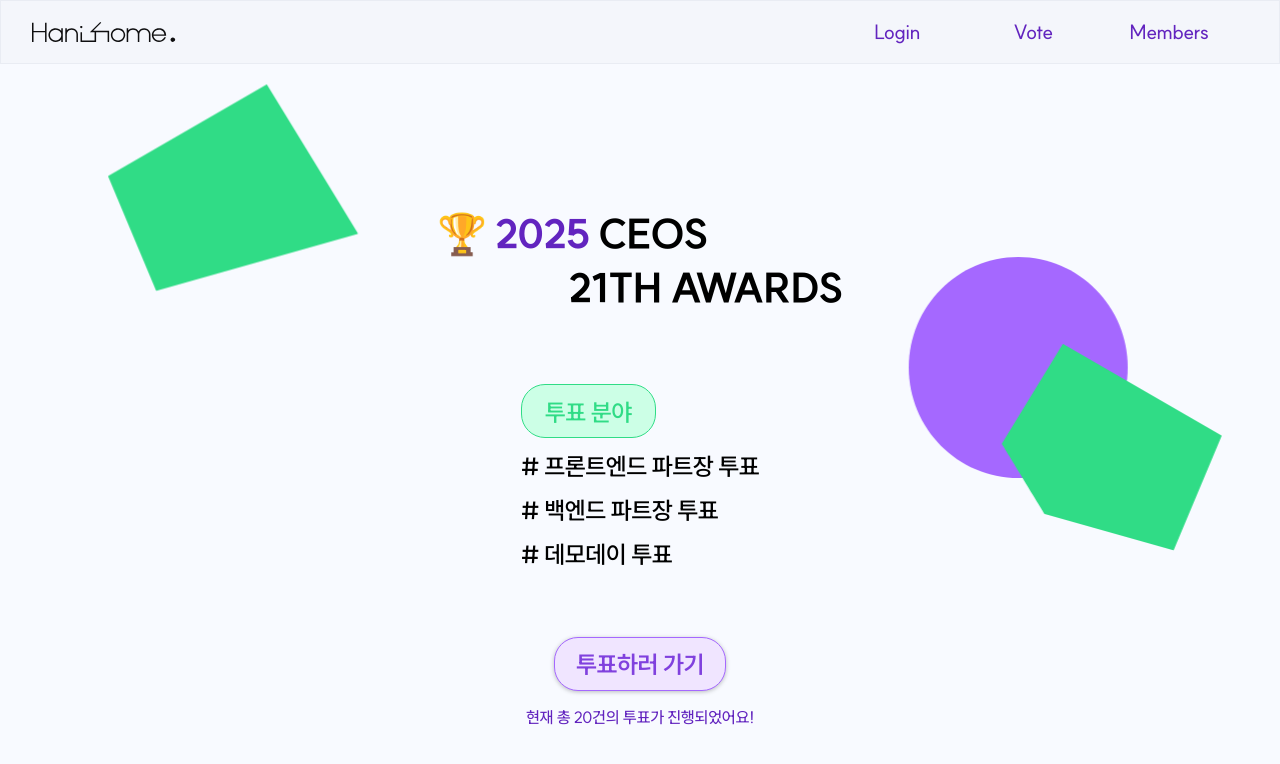
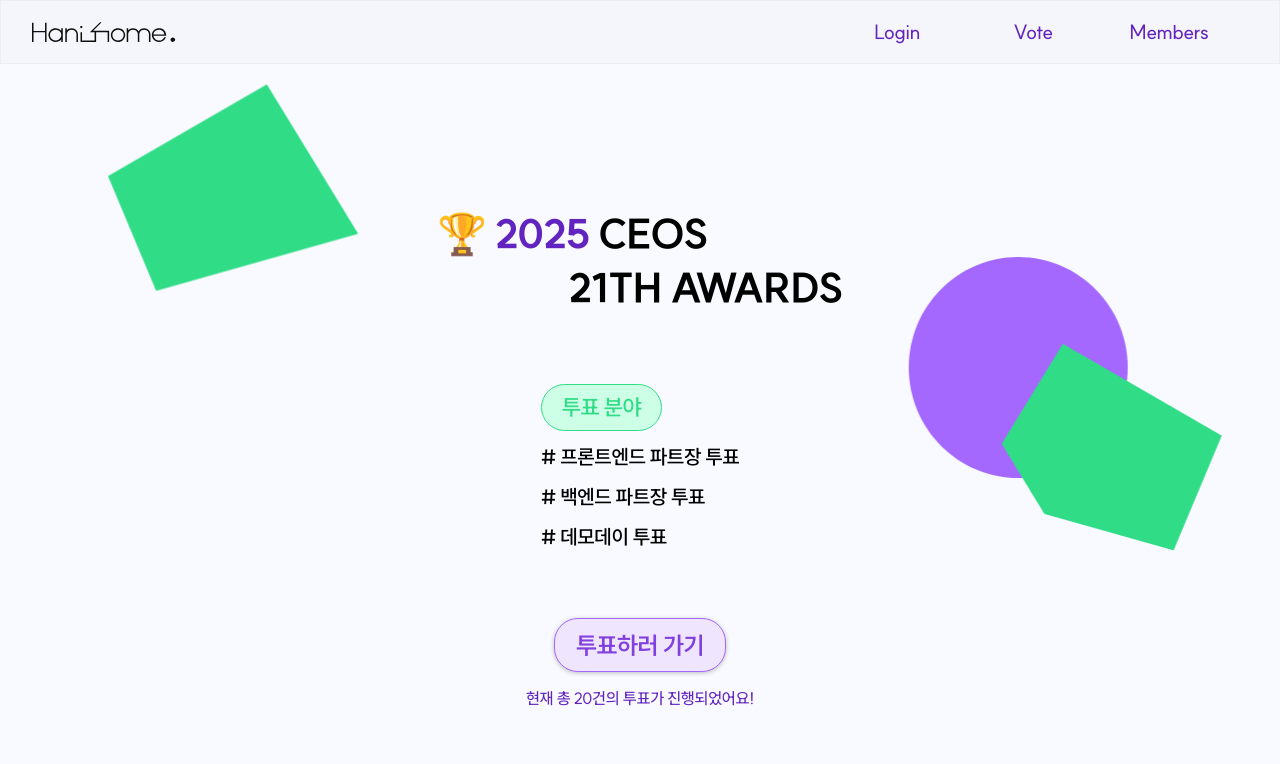
Before and after one commit to chaeyoungwon/next-vote-21th, a Next.js app in the folder next-vote-21th/: page / in a window 1280 px wide. Shown: the top 764 px of the page. Built offline with nearby package versions, Linux system fonts and the light colour scheme.

Commit message:
design: md 사이즈 내 글씨 크기 수정

```diff
--- a/next-vote-21th/src/components/home/VoteCategoryList.tsx
+++ b/next-vote-21th/src/components/home/VoteCategoryList.tsx
@@ -7,11 +7,11 @@ const categories = [
 const VoteCategoryList = () => {
   return (
     <div className="mt-[132px] flex flex-col gap-2 md:mt-[70px] md:gap-3 md:self-center">
-      <div className="text-body1-sb border-green bg-green-light text-green h-9 w-fit rounded-3xl border px-[10px] py-[7px] md:h-[54px] md:px-[23px] md:py-[11px] md:text-2xl">
+      <div className="text-body1-sb border-green bg-green-light text-green h-9 w-fit rounded-3xl border px-[10px] py-[7px] md:h-[47px] md:px-[20px] md:py-2 md:text-[22px]">
         투표 분야
       </div>
       {categories.map((label, idx) => (
-        <span key={idx} className="text-body1-sb text-black md:text-2xl">
+        <span key={idx} className="text-body1-sb text-black md:text-xl">
           {label}
         </span>
       ))}
```
